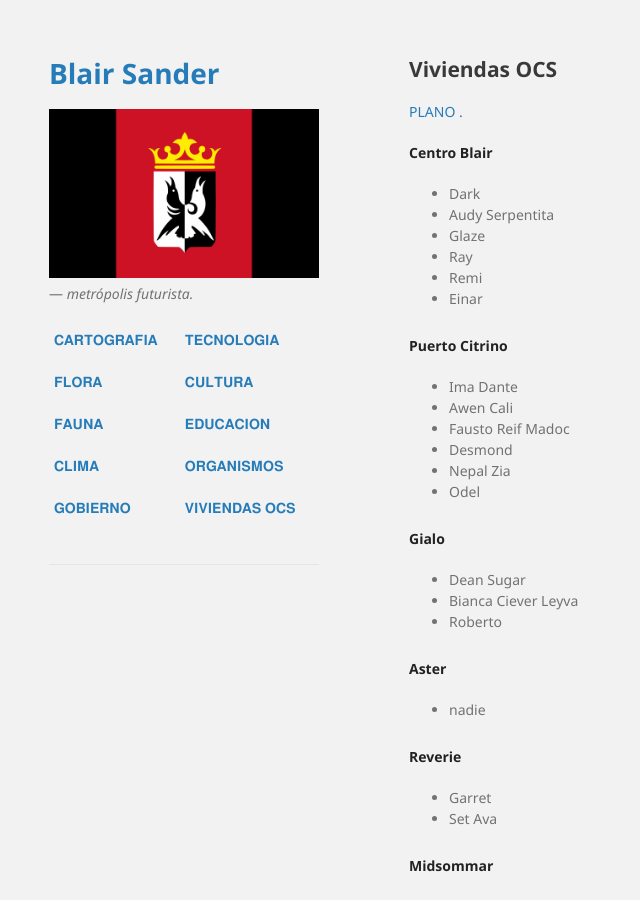
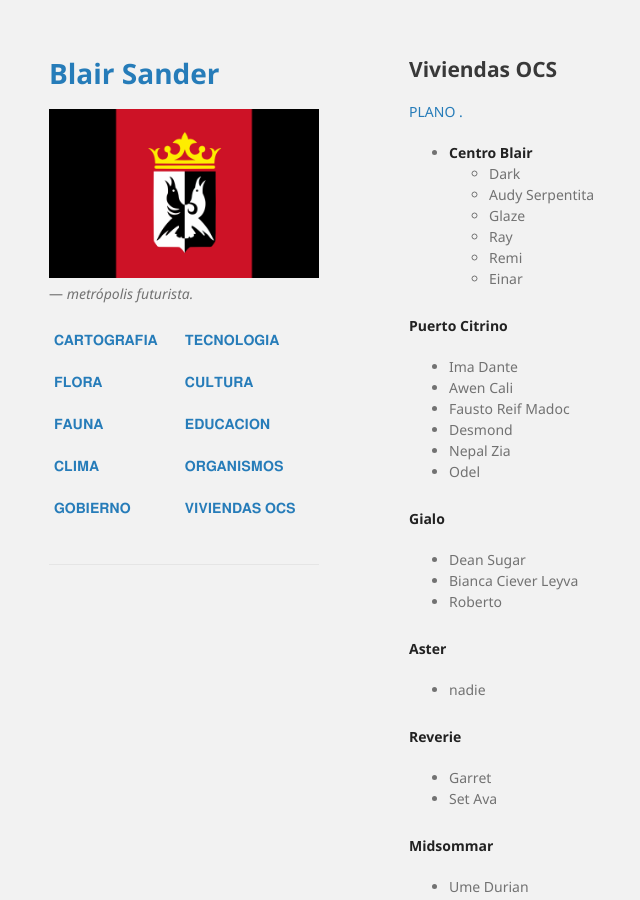
Before and after one commit to BlairSander/ciudad, a Jekyll site: the page built from ocs.md, in a window 1280 px wide and 900 px high. Shown: the whole window, without its empty margins (161-801 px from the left). Built offline with Jekyll 4.4.1, drawn with Linux system fonts in a browser that asks for light colours.

Commit message:
Update ocs.md

```diff
--- a/ocs.md
+++ b/ocs.md
@@ -6,14 +6,13 @@ layout: default
 
 [PLANO](http://drive.google.com/uc?export=view&id=1M0Og6TFNzZG4si31fPmWkbnzWbJglekd) [.](https://drive.google.com/uc?export=download&id=18qELow9rEQamiWaok7Tc9ZS3VpUqg6zp)
 
-**Centro Blair**
-
-- Dark
-- Audy Serpentita
-- Glaze
-- Ray
-- Remi
-- Einar <br>&nbsp;
+* **Centro Blair**
+  - Dark
+  - Audy Serpentita
+  - Glaze
+  - Ray
+  - Remi
+  - Einar <br>&nbsp;
 
 **Puerto Citrino**
 
```
